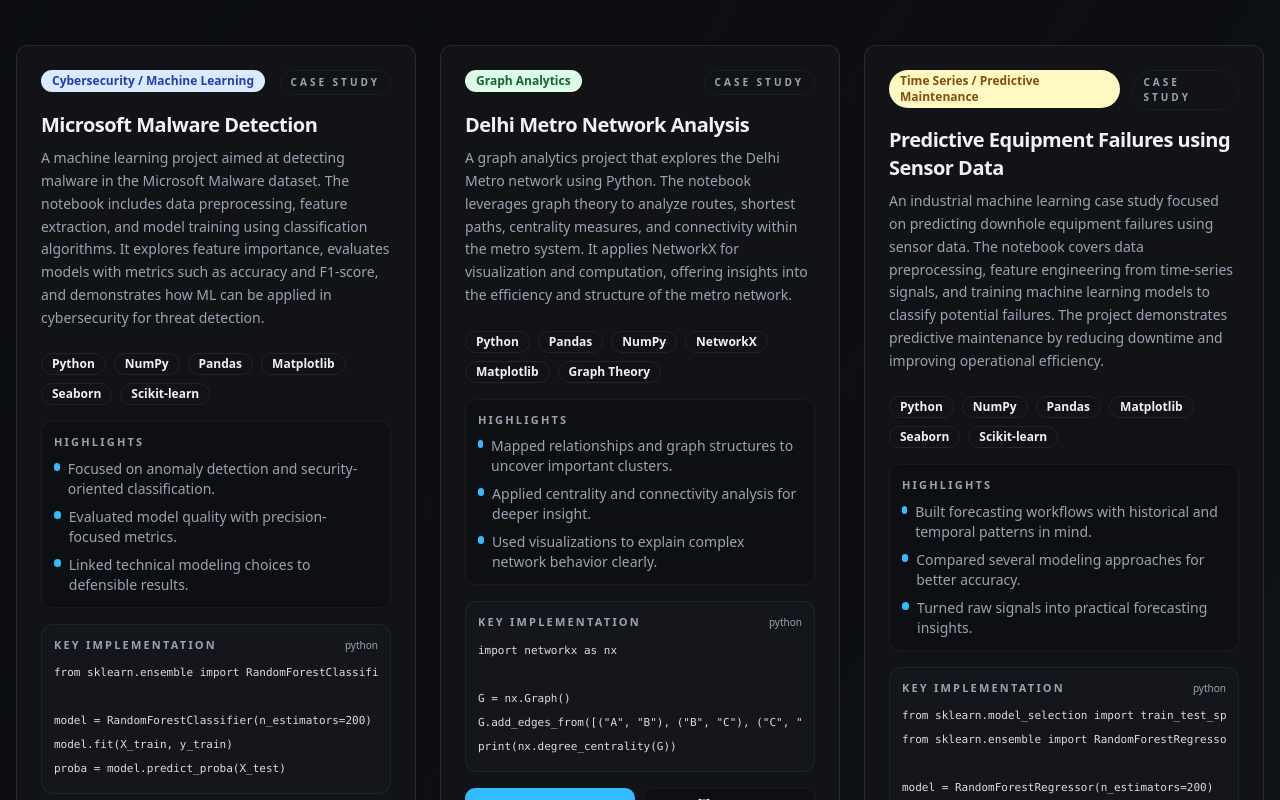
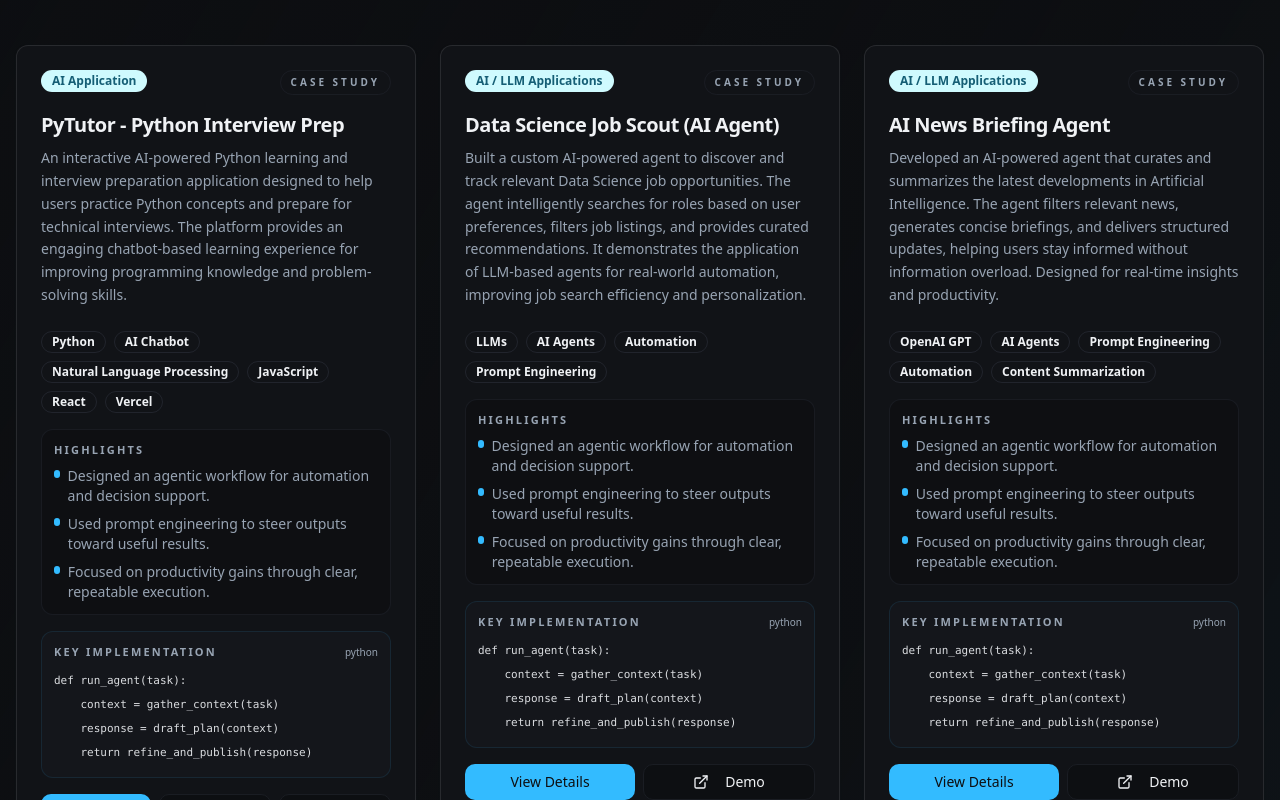
Before and after one commit to SravanTummalapalli/Portfolio, a React (Vite) app: page / in a window 1280 px wide. Shown: the part 3760-4560 px from the top of the page. Built offline with nearby package versions, Linux system fonts and the light colour scheme.

Commit message:
Updated the python chatbot

```diff
--- a/src/components/experience.tsx
+++ b/src/components/experience.tsx
@@ -7,7 +7,7 @@ const Experience = () => {
 
     {
       title: "Senior Data Scientist",
-      company: "LTIMindtree",
+      company: "LTM",
       location: "Hyderabad, India",
       period: "12/2025 - Present",
       type: "Full-time",
--- a/src/components/projects.tsx
+++ b/src/components/projects.tsx
@@ -5,15 +5,17 @@ import { ProjectCard, projects } from "../pages/AllProjects";
 
 const Projects = () => {
   const featuredProjectTitles = [
+    "PyTutor - Python Interview Prep",
     "Data Science Job Scout (AI Agent)",
     "AI News Briefing Agent",
     "Predictive Equipment Failures using Sensor Data",
     "Microsoft Malware Detection",
-    "Facebook Friend Recommendation",
     "Delhi Metro Network Analysis"
   ];
 
-  const featuredProjects = projects.filter((project) => featuredProjectTitles.includes(project.title));
+  const featuredProjects = projects
+    .filter((project) => featuredProjectTitles.includes(project.title))
+    .sort((a, b) => featuredProjectTitles.indexOf(a.title) - featuredProjectTitles.indexOf(b.title));
 
   return (
     <section id="projects" className="py-20 bg-gradient-to-br from-background via-background/50 to-primary/5">
--- a/src/images.d.ts
+++ b/src/images.d.ts
@@ -2,3 +2,8 @@ declare module "*.jpg" {
   const value: string;
   export default value;
 }
+
+declare module "*.css" {
+  const value: string;
+  export default value;
+}
--- a/src/pages/AllProjects.tsx
+++ b/src/pages/AllProjects.tsx
@@ -358,6 +358,14 @@ export const projects: Project[] = [
             // githubUrl: "N/A",
             liveUrl: "https://chatgpt.com/g/g-69da3cbfe20c8191b1e2a42d7067771e-data-science-job-scout"
         },
+        {
+            title: "PyTutor - Python Interview Prep",
+            description: "An interactive AI-powered Python learning and interview preparation application designed to help users practice Python concepts and prepare for technical interviews. The platform provides an engaging chatbot-based learning experience for improving programming knowledge and problem-solving skills.",
+            category: "AI Application",
+            technologies: ["Python", "AI Chatbot", "Natural Language Processing", "JavaScript", "React", "Vercel"],
+            githubUrl: "https://github.com/SravanTummalapalli/LocalCodeTutor",
+            liveUrl: "https://python-chatbot-nine.vercel.app/"
+        }
     ];
 
 export type Project = {
```
